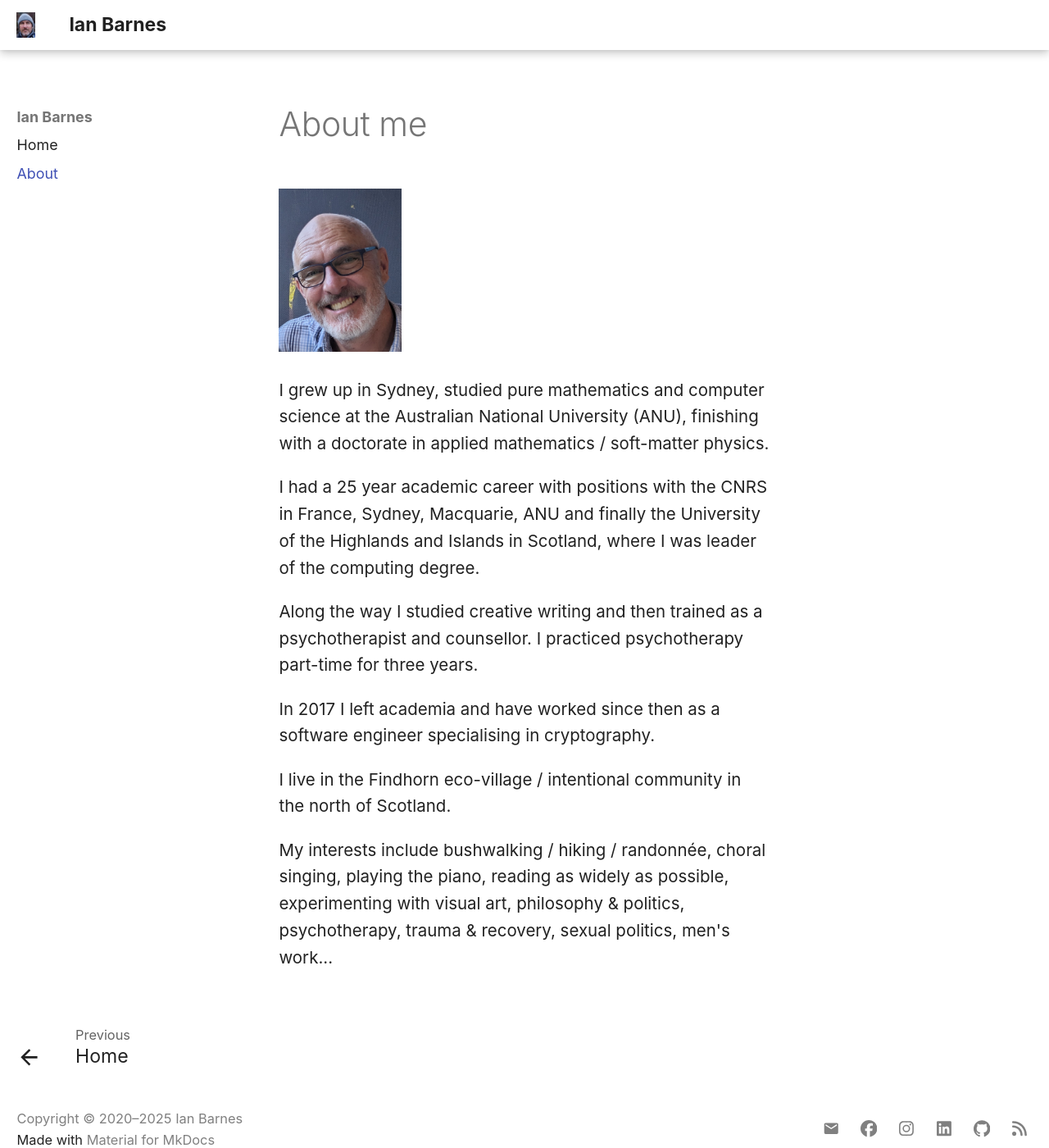
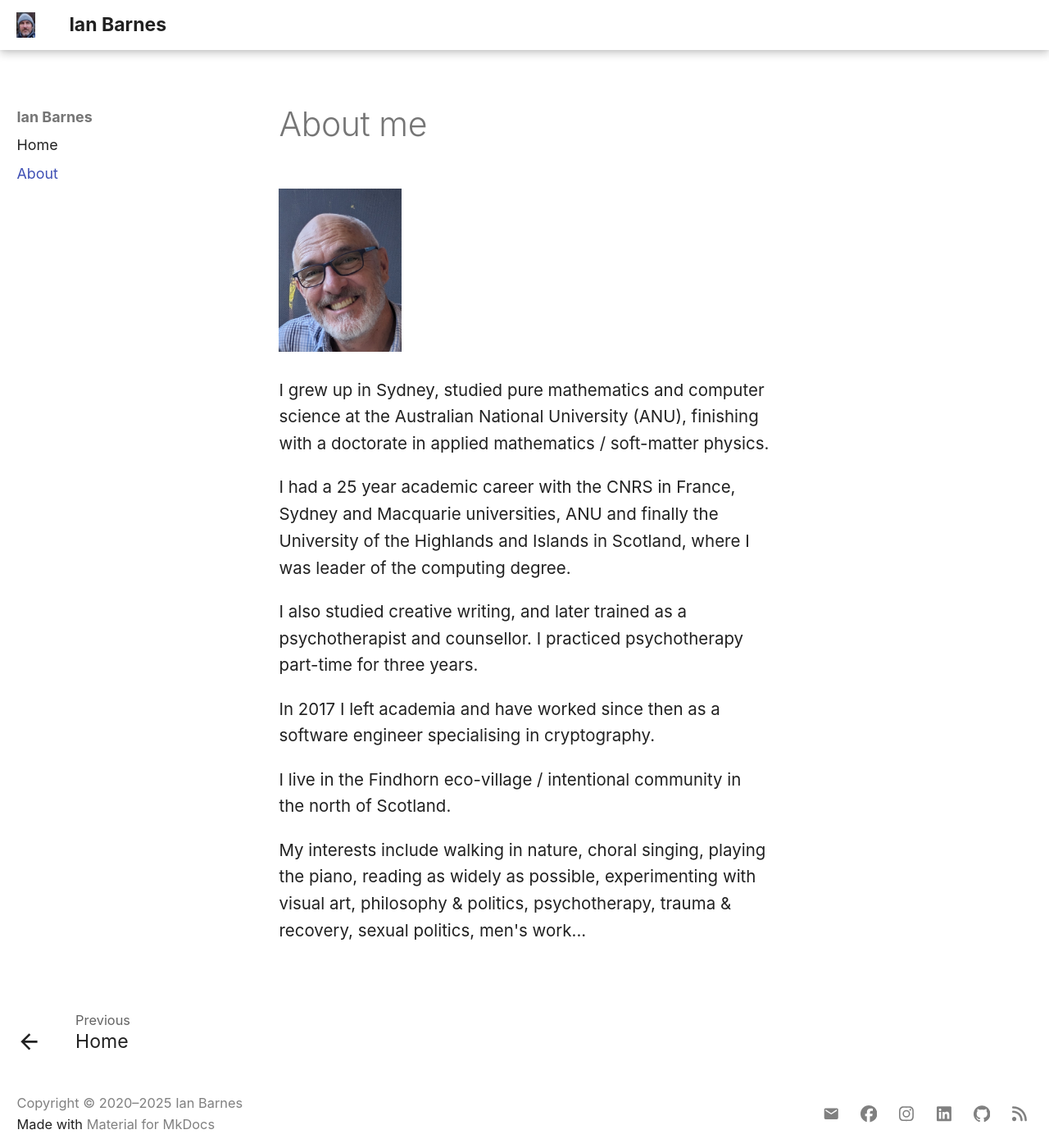
Before and after one commit to ian-barnes/ian-barnes.github.io, an MkDocs documentation site: the page built from docs/about.md, in a window 1280 px wide and 1400 px high. Shown: the whole window at 82% size. Built offline with MkDocs 1.6.1 and Material for MkDocs 9.7.7, drawn with Linux system fonts in a browser that asks for light colours; some web fonts are replaced.

Commit message:
Further cut About and Index pages

```diff
--- a/docs/about.md
+++ b/docs/about.md
@@ -10,12 +10,12 @@ I grew up in Sydney, studied pure mathematics and computer science at the
 Australian National University (ANU), finishing with a doctorate in applied
 mathematics / soft-matter physics.
 
-I had a 25 year academic career with positions with the CNRS in France, Sydney,
-Macquarie, ANU and finally the University of the Highlands and Islands in
+I had a 25 year academic career with the CNRS in France, Sydney and Macquarie
+universities, ANU and finally the University of the Highlands and Islands in
 Scotland, where I was leader of the computing degree.
 
-Along the way I studied creative writing and then trained as a psychotherapist
-and counsellor. I practiced psychotherapy part-time for three years.
+I also studied creative writing, and later trained as a psychotherapist and
+counsellor. I practiced psychotherapy part-time for three years.
 
 In 2017 I left academia and have worked since then as a software engineer
 specialising in cryptography.
@@ -23,7 +23,6 @@ specialising in cryptography.
 I live in the Findhorn eco-village / intentional community in the north of
 Scotland.
 
-My interests include bushwalking / hiking / randonnée, choral singing, playing
-the piano, reading as widely as possible, experimenting with visual art,
-philosophy & politics, psychotherapy, trauma & recovery, sexual politics, men's
-work...
+My interests include walking in nature, choral singing, playing the piano,
+reading as widely as possible, experimenting with visual art, philosophy &
+politics, psychotherapy, trauma & recovery, sexual politics, men's work...
```
Also changed, not shown: docs/index.md (+2 -4 lines).
